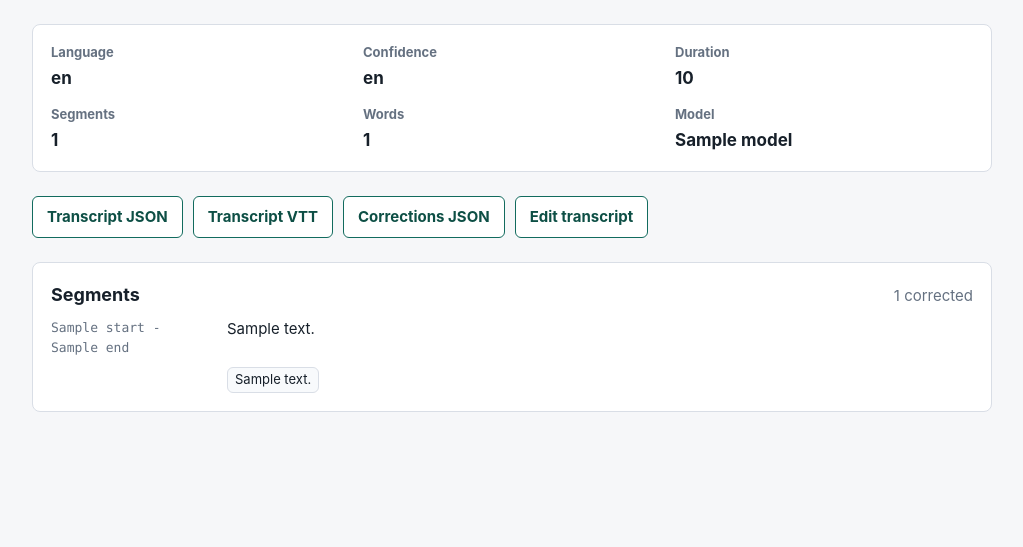
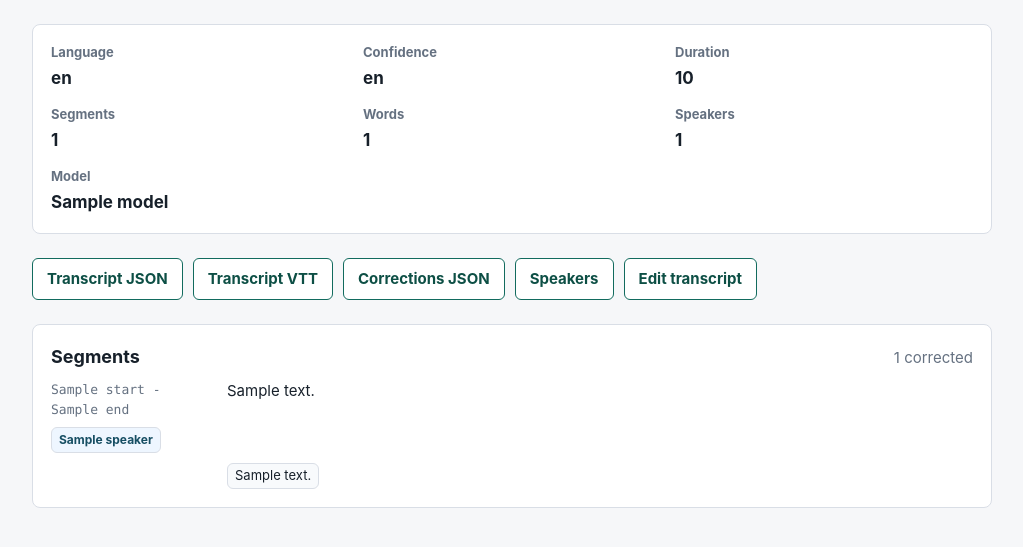
Before and after one commit to tyrimedio/openphonic, a FastAPI app: template openphonic/templates/transcript.html in a window 1280 px wide. Shown: the part 109-656 px from the top of the page, without its empty margins (128-1151 px from the left). Run offline with FastAPI, Linux system fonts and the light colour scheme; the template is opened without the code that fills it: most values are stand-ins (such as "Sample title", 1, 10 or a date in 2020).

Commit message:
Show speaker labels on transcripts

```diff
--- a/openphonic/api/routes.py
+++ b/openphonic/api/routes.py
@@ -1,6 +1,7 @@
 from __future__ import annotations
 
 import json
+import math
 from pathlib import Path
 from typing import Annotated, Any
 from urllib.parse import parse_qs, quote
@@ -269,6 +270,10 @@ def _load_speaker_corrections(job_id: str) -> dict[str, Any] | None:
     return _load_corrections_artifact(job_id, SPEAKER_CORRECTIONS_ARTIFACT, "Speaker")
 
 
+def _optional_diarization_artifact(job_id: str) -> dict[str, Any] | None:
+    return _load_optional_json_artifact(job_id, "diarization.json", "Diarization")
+
+
 def _load_json_artifact(job_id: str, artifact_name: str, label: str) -> dict[str, Any]:
     try:
         path = job_artifact_path(get_settings(), job_id, artifact_name)
@@ -412,6 +417,65 @@ def _transcript_segments(
             }
         )
     return rendered_segments
+
+
+def _numeric_seconds(value: Any) -> float | None:
+    try:
+        seconds = float(value)
+    except (TypeError, ValueError):
+        return None
+    if not math.isfinite(seconds):
+        return None
+    return seconds
+
+
+def _annotate_transcript_speakers(
+    segments: list[dict[str, Any]],
+    diarization: dict[str, Any] | None,
+    corrections: dict[str, Any] | None,
+) -> int | None:
+    if diarization is None:
+        return None
+
+    labels = _speaker_label_map(corrections)
+    turns: list[dict[str, Any]] = []
+    for turn in diarization.get("segments") or []:
+        if not isinstance(turn, dict):
+            continue
+        start = _numeric_seconds(turn.get("start"))
+        end = _numeric_seconds(turn.get("end"))
+        speaker = str(turn.get("speaker") or "")
+        if start is None or end is None or end <= start or not speaker:
+            continue
+        turns.append({"start": start, "end": end, "speaker": speaker})
+
+    if not turns:
+        return 0
+
+    speaker_count = len({turn["speaker"] for turn in turns})
+    for segment in segments:
+        start = _numeric_seconds(segment.get("start_seconds"))
+        end = _numeric_seconds(segment.get("end_seconds"))
+        if start is None or end is None or end <= start:
+            continue
+
+        overlaps: dict[str, float] = {}
+        for turn in turns:
+            overlap = min(end, turn["end"]) - max(start, turn["start"])
+            if overlap <= 0:
+                continue
+            speaker = turn["speaker"]
+            overlaps[speaker] = overlaps.get(speaker, 0.0) + overlap
+
+        if not overlaps:
+            continue
+        speaker = max(overlaps, key=overlaps.get)
+        segment["speaker"] = {
+            "speaker": speaker,
+            "label": labels.get(speaker, speaker),
+            "overlap_seconds": overlaps[speaker],
+        }
+    return speaker_count
 
 
 def _build_transcript_corrections(
@@ -820,9 +884,13 @@ def transcript_page(request: Request, job_id: str):
     transcript, artifact_name = _load_transcript_artifact(job_id, record.transcript_path)
     corrections = _load_transcript_corrections(job_id)
     segments = _transcript_segments(transcript, corrections)
+    diarization = _optional_diarization_artifact(job_id)
+    speaker_corrections = _load_speaker_corrections(job_id) if diarization is not None else None
+    speaker_count = _annotate_transcript_speakers(segments, diarization, speaker_corrections)
     word_count = sum(len(segment["words"]) for segment in segments)
     vtt_name = "transcript.vtt"
     artifacts = {artifact.name for artifact in list_job_artifacts(get_settings(), job_id)}
+    speaker_url = f"/jobs/{job_id}/speakers" if diarization is not None else None
     return templates.TemplateResponse(
         request,
         "transcript.html",
@@ -835,11 +903,13 @@ def transcript_page(request: Request, job_id: str):
             "artifact_name": artifact_name,
             "download_url": _artifact_url(job_id, artifact_name),
             "vtt_url": _artifact_url(job_id, vtt_name) if vtt_name in artifacts else None,
+            "speaker_url": speaker_url,
             "edit_url": f"/jobs/{job_id}/transcript/edit",
             "corrections_url": _artifact_url(job_id, TRANSCRIPT_CORRECTIONS_ARTIFACT)
             if corrections is not None
             else None,
             "correction_count": sum(1 for segment in segments if segment["is_corrected"]),
+            "speaker_count": speaker_count,
             "language_probability": _format_probability(transcript.get("language_probability")),
             "duration": _format_seconds(transcript.get("duration")),
         },
--- a/openphonic/static/styles.css
+++ b/openphonic/static/styles.css
@@ -371,6 +371,29 @@ dd {
   font-size: 13px;
 }
 
+.segment-meta {
+  display: grid;
+  align-content: start;
+  gap: 8px;
+  min-width: 0;
+}
+
+.speaker-chip {
+  display: inline-flex;
+  align-items: center;
+  width: fit-content;
+  max-width: 100%;
+  min-height: 26px;
+  border: 1px solid var(--line);
+  border-radius: 6px;
+  background: #eef6ff;
+  color: #164e63;
+  padding: 2px 7px;
+  font-size: 12px;
+  font-weight: 750;
+  overflow-wrap: anywhere;
+}
+
 .segment p,
 .word-list {
   min-width: 0;
--- a/openphonic/templates/transcript.html
+++ b/openphonic/templates/transcript.html
@@ -39,6 +39,12 @@
             <span>Words</span>
             <strong>{{ word_count }}</strong>
           </div>
+          {% if speaker_count is not none %}
+            <div>
+              <span>Speakers</span>
+              <strong>{{ speaker_count }}</strong>
+            </div>
+          {% endif %}
           <div>
             <span>Model</span>
             <strong>{{ transcript.model or "-" }}</strong>
@@ -54,6 +60,9 @@
         {% if corrections_url %}
           <a class="button secondary" href="{{ corrections_url }}">Corrections JSON</a>
         {% endif %}
+        {% if speaker_url %}
+          <a class="button secondary" href="{{ speaker_url }}">Speakers</a>
+        {% endif %}
         <a class="button secondary" href="{{ edit_url }}">Edit transcript</a>
       </section>
 
@@ -66,8 +75,17 @@
           <div class="transcript-list">
             {% for segment in segments %}
               <article class="segment">
-                <div class="segment-time mono">
-                  {{ segment.start }} - {{ segment.end }}
+                <div class="segment-meta">
+                  <div class="segment-time mono">
+                    {{ segment.start }} - {{ segment.end }}
+                  </div>
+                  {% if segment.speaker %}
+                    <a
+                      class="speaker-chip"
+                      href="{{ speaker_url }}"
+                      title="{{ segment.speaker.speaker }}"
+                    >{{ segment.speaker.label }}</a>
+                  {% endif %}
                 </div>
                 <p>
                   {{ segment.text }}
```
Also changed, not shown: tests/test_api.py (+56 -0 lines).
